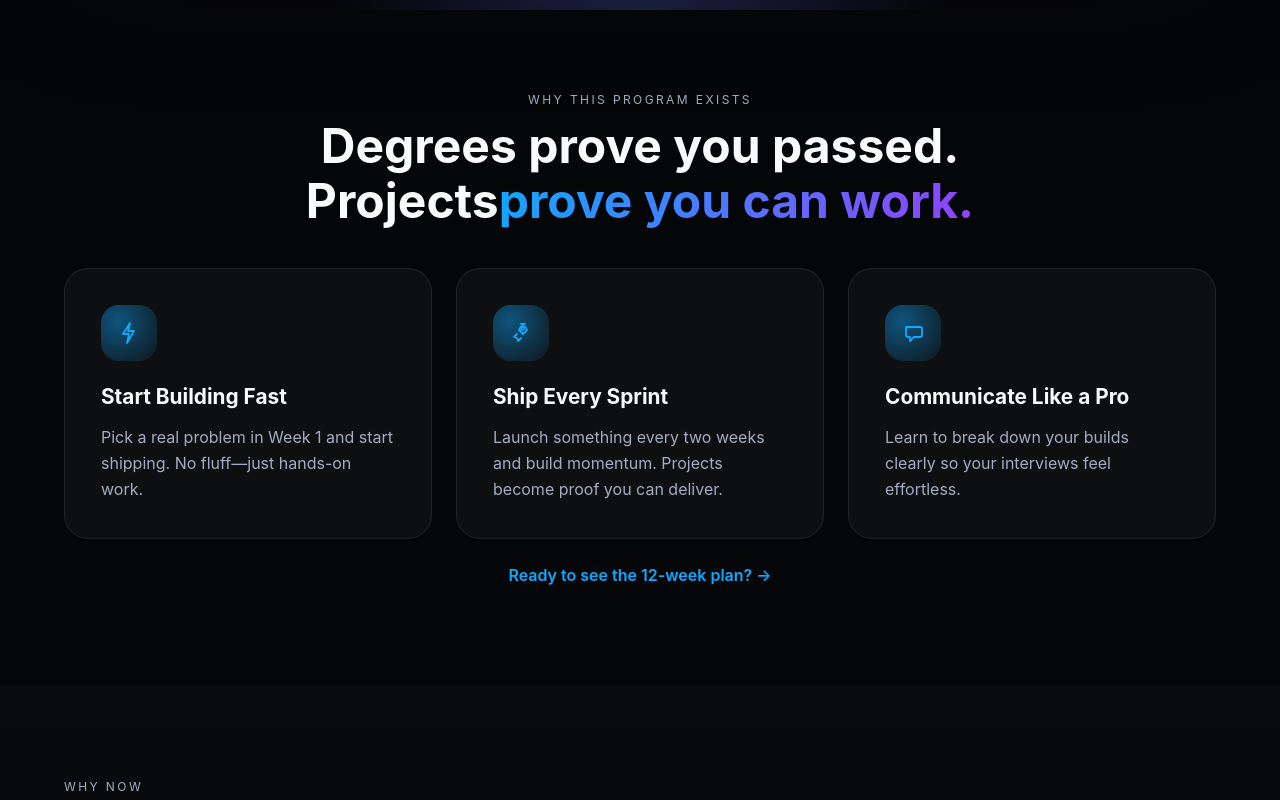
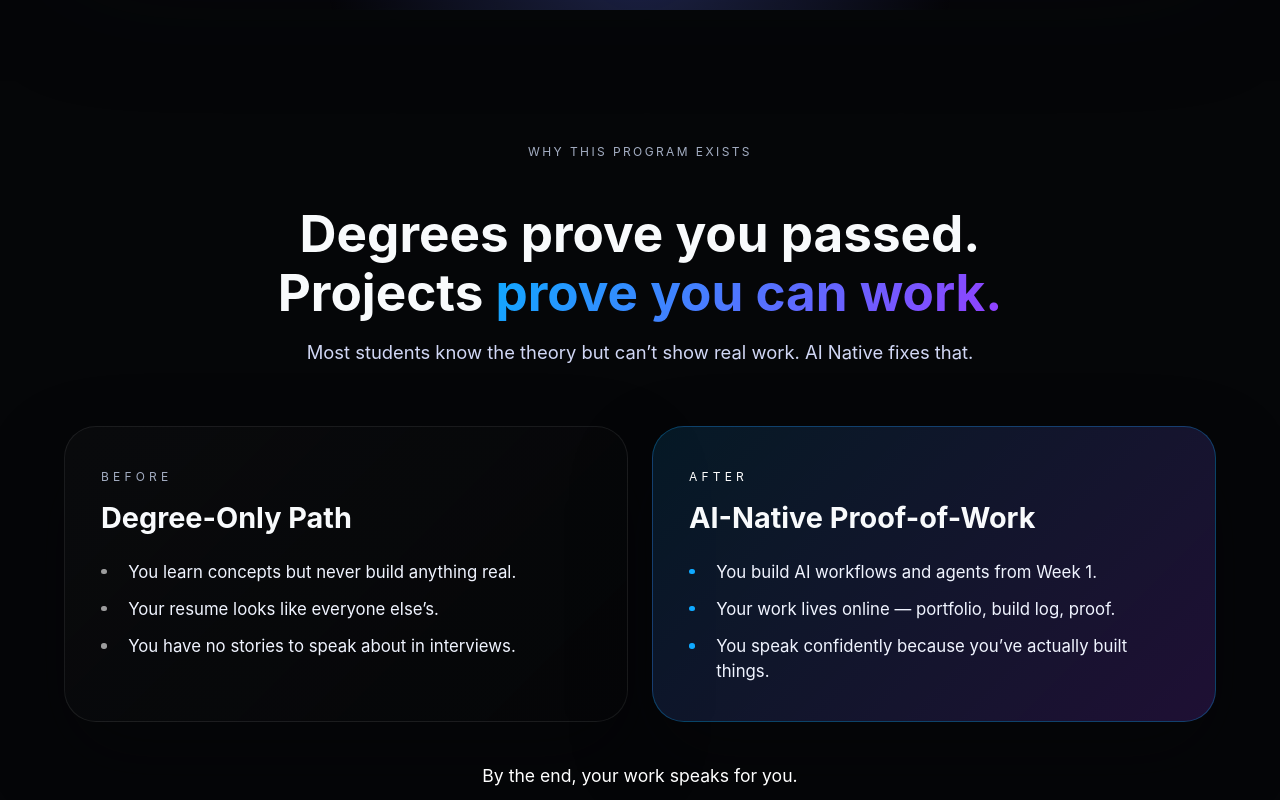
Before and after one commit to kagrawal29/ai-native-internship-next, a Next.js app: page / in a window 1280 px wide. Shown: the part 940-1740 px from the top of the page. Built offline with nearby package versions, Linux system fonts and the light colour scheme.

Commit message:
Refine program section layout and copy

```diff
--- a/app/components/ProgramSection.tsx
+++ b/app/components/ProgramSection.tsx
@@ -1,74 +1,57 @@
+"use client";
+
+import { motion } from "framer-motion";
+
 export function ProgramSection() {
   return (
-    <section className="section" id="program">
-      <div className="container">
-        <div className="section-heading">
+    <section className="section program-section" id="program">
+      <div className="container program-stack">
+        <div className="program-header">
           <p className="eyebrow">Why this program exists</p>
           <h2>
-            Degrees prove you passed. Projects
-            <span className="hero-gradient"> prove you can work.</span>
+            Degrees prove you passed. <br></br> Projects <span className="hero-gradient"> prove you can work.</span>
           </h2>
+          <p className="program-intro-text">Most students know the theory but can’t show real work. AI Native fixes that.</p>
         </div>
-        <div className="tiles three-up">
-          <article className="tile">
-            <div className="icon-circle" aria-hidden="true">
-              <svg
-                width="24"
-                height="24"
-                viewBox="0 0 24 24"
-                fill="none"
-                stroke="#0fa9ff"
-                strokeWidth="1.8"
-                strokeLinecap="round"
-                strokeLinejoin="round"
-              >
-                <path d="M13 2L6 13h6l-2 9 7-12h-6z" />
-              </svg>
+        <div className="program-compare">
+          <motion.article
+            className="program-card before-card"
+            initial={{ opacity: 0, y: 40 }}
+            whileInView={{ opacity: 1, y: 0 }}
+            viewport={{ once: true, amount: 0.4 }}
+            transition={{ duration: 0.5 }}
+          >
+            <div className="program-card-header">
+              <span className="program-flag">Before</span>
+              <h3>Degree-Only Path</h3>
             </div>
-            <h3>Start Building Fast</h3>
-            <p>Pick a real problem in Week 1 and start shipping. No fluff—just hands-on work.</p>
-          </article>
-          <article className="tile">
-            <div className="icon-circle" aria-hidden="true">
-              <svg
-                width="24"
-                height="24"
-                viewBox="0 0 24 24"
-                fill="none"
-                stroke="#0fa9ff"
-                strokeWidth="1.8"
-                strokeLinecap="round"
-                strokeLinejoin="round"
-              >
-                <path d="M12 3c3 1 5 3 6 6l-4 4-4-4c1-3 3-5 6-6z" />
-                <path d="M8 13l-3 3 3 1 1 3 3-3" />
-                <circle cx="13.5" cy="7.5" r="1.5" />
-              </svg>
+            <ul>
+              <li>You learn concepts but never build anything real.</li>
+              <li>Your resume looks like everyone else’s.</li>
+              <li>You have no stories to speak about in interviews.</li>
+            </ul>
+          </motion.article>
+          <motion.article
+            className="program-card after-card"
+            initial={{ opacity: 0, y: 40 }}
+            whileInView={{ opacity: 1, y: 0 }}
+            viewport={{ once: true, amount: 0.4 }}
+            transition={{ duration: 0.5, delay: 0.1 }}
+          >
+            <div className="program-card-header">
+              <span className="program-flag">After</span>
+              <h3>AI-Native Proof-of-Work</h3>
             </div>
-            <h3>Ship Every Sprint</h3>
-            <p>Launch something every two weeks and build momentum. Projects become proof you can deliver.</p>
-          </article>
-          <article className="tile">
-            <div className="icon-circle" aria-hidden="true">
-              <svg
-                width="24"
-                height="24"
-                viewBox="0 0 24 24"
-                fill="none"
-                stroke="#0fa9ff"
-                strokeWidth="1.8"
-                strokeLinecap="round"
-                strokeLinejoin="round"
-              >
-                <path d="M5 6h14a2 2 0 0 1 2 2v6a2 2 0 0 1-2 2h-6l-4 4v-4H7a2 2 0 0 1-2-2V8a2 2 0 0 1 2-2z" />
-              </svg>
-            </div>
-            <h3>Communicate Like a Pro</h3>
-            <p>Learn to break down your builds clearly so your interviews feel effortless.</p>
-          </article>
+            <ul>
+              <li>You build AI workflows and agents from Week 1.</li>
+              <li>Your work lives online — portfolio, build log, proof.</li>
+              <li>You speak confidently because you’ve actually built things.</li>
+            </ul>
+          </motion.article>
         </div>
+        <p className="program-closing">By the end, your work speaks for you.</p>
         <p className="section-cta">
-          <a href="#journey">Ready to see the 12-week plan? &rarr;</a>
+          <a href="#journey">Ready to see the 12-week plan? →</a>
         </p>
       </div>
     </section>
--- a/app/styles.css
+++ b/app/styles.css
@@ -310,6 +310,20 @@
   border: 1px solid rgba(255, 255, 255, 0.08);
   padding: 2.25rem;
   transition: transform 0.25s ease, box-shadow 0.25s ease, border-color 0.25s ease;
+}
+
+.tile-meta {
+  display: flex;
+  align-items: center;
+  gap: 1rem;
+  margin-bottom: 1rem;
+}
+
+.tile-step {
+  font-size: 0.75rem;
+  letter-spacing: 0.25em;
+  text-transform: uppercase;
+  color: var(--text-muted);
 }
 
 .tile h3 {
@@ -712,3 +726,114 @@
     left: -1.25rem;
   }
 }
+.program-section {
+  padding-top: 120px;
+  padding-bottom: 120px;
+}
+
+.program-stack {
+  display: grid;
+  gap: 2.5rem;
+}
+
+.program-header {
+  text-align: center;
+  max-width: 820px;
+  margin: 0 auto;
+}
+
+.program-header h2 {
+  font-size: clamp(2.6rem, 4vw, 3.6rem);
+  line-height: 1.15;
+  margin-bottom: 1rem;
+}
+
+.program-intro-text {
+  color: #d1d7f5;
+  margin-top: 1rem;
+  font-size: 1.15rem;
+}
+
+.program-compare {
+  display: grid;
+  gap: 1.5rem;
+  grid-template-columns: repeat(auto-fit, minmax(280px, 1fr));
+}
+
+.program-card {
+  border-radius: 32px;
+  padding: 2.25rem;
+  border: 1px solid rgba(255, 255, 255, 0.08);
+  box-shadow: 0 35px 80px rgba(5, 6, 8, 0.4);
+  display: flex;
+  flex-direction: column;
+  gap: 1.2rem;
+}
+
+.before-card {
+  background: linear-gradient(135deg, rgba(255, 255, 255, 0.02), rgba(5, 6, 8, 0.6));
+}
+
+.after-card {
+  background: linear-gradient(135deg, rgba(15, 169, 255, 0.12), rgba(147, 64, 255, 0.18));
+  border-color: rgba(15, 169, 255, 0.3);
+}
+
+.program-card-header h3 {
+  margin: 0.4rem 0 0;
+  font-size: clamp(1.8rem, 2vw, 2.2rem);
+}
+
+.program-card ul {
+  list-style: none;
+  padding: 0;
+  margin: 0;
+  display: grid;
+  gap: 0.75rem;
+}
+
+.program-card ul li {
+  position: relative;
+  padding-left: 1.7rem;
+  color: #f0f4ff;
+  font-size: 1.05rem;
+  line-height: 1.5;
+}
+
+.program-card ul li::before {
+  content: "";
+  position: absolute;
+  left: 0;
+  top: 0.55rem;
+  width: 0.35rem;
+  height: 0.35rem;
+  border-radius: 50%;
+  background: rgba(255, 255, 255, 0.6);
+}
+
+.after-card ul li::before {
+  background: #0fa9ff;
+}
+
+.program-flag {
+  text-transform: uppercase;
+  letter-spacing: 0.35em;
+  font-size: 0.75rem;
+  color: var(--text-muted);
+}
+
+.after-card .program-flag {
+  color: #fff;
+}
+
+.program-closing {
+  text-align: center;
+  font-size: 1.1rem;
+  color: #fff;
+  max-width: 720px;
+  margin: 0 auto;
+}
+
+.program-stack .section-cta {
+  text-align: center;
+}
```
Also changed, not shown: package.json (+5 -4 lines), 1 other file (tests, documents, lock files or other folders).
